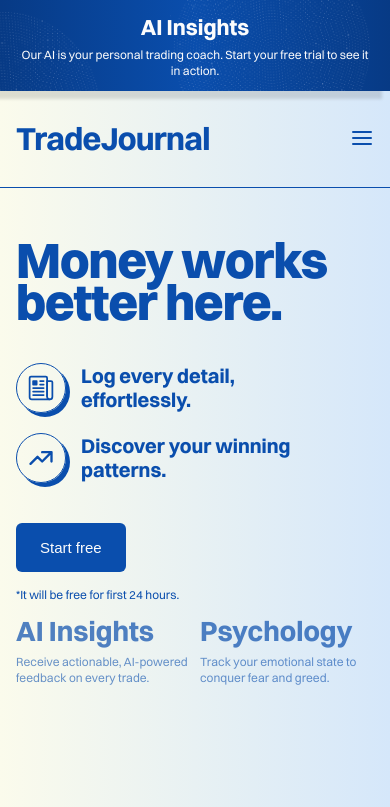
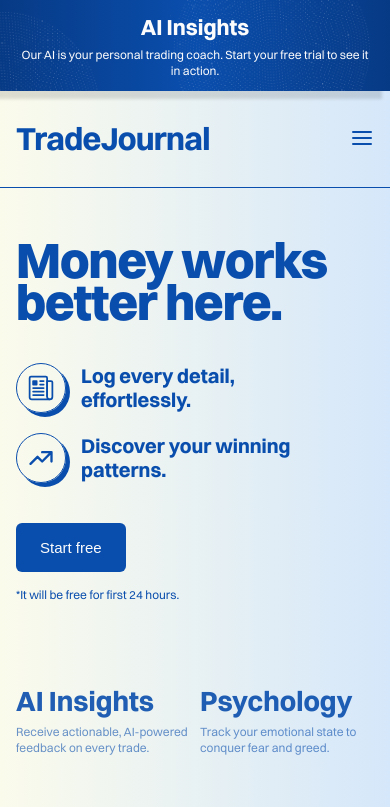
Before and after one commit to ayushcodes0/Tj-Frontend, a React (Vite) app: page / in a window 390 px wide. Shown: the top 807 px of the page. Built offline with nearby package versions, Linux system fonts and the light colour scheme; no server answers.

Commit message:
bottom heading opacity changes

```diff
--- a/src/pages/LandingPage/LandingPage.module.css
+++ b/src/pages/LandingPage/LandingPage.module.css
@@ -147,7 +147,7 @@
     font-size: 28px;
     font-weight: 700;
     color: var(--primary-text);
-    opacity: .7;
+    opacity: .9;
 }
 
 .bottomSubHeading {
@@ -447,9 +447,6 @@
 }
 
 @media (max-width: 699px){
-    .heroSectionLeft{
-        justify-content: start;
-    }
     .stats{
         display: none;
     }
```
